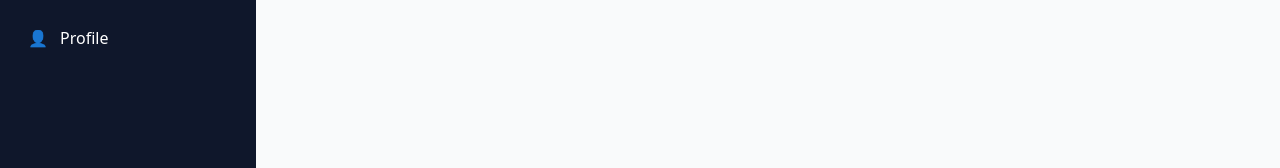
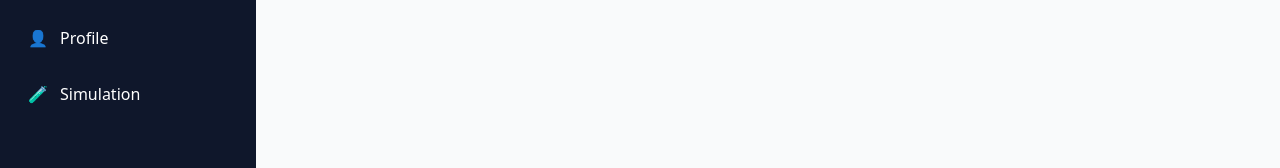
Before and after one commit to Syed-Mubeen-11/personal-wealth-management, a React app in the folder frontend/: page /goals in a window 1280 px wide. Shown: the part 491-659 px from the top of the page. Built offline with nearby package versions, Linux system fonts and the light colour scheme; no server answers; sample sign-in values are in the browser's storage; the HTML template or start-up script is replaced by a standard one.

Commit message:
updated simulation page

```diff
--- a/frontend/src/App.jsx
+++ b/frontend/src/App.jsx
@@ -11,6 +11,7 @@ import ProtectedRoute from './components/ProtectedRoute';
 import Analytics from './pages/Analytics';
 import Transactions from './pages/Transactions';
 import Profile from './pages/Profile';
+import Simulation from './pages/Simulation';
 
 function App() {
   return (
@@ -29,6 +30,7 @@ function App() {
         <Route path="/analytics" element={<ProtectedRoute><Analytics /></ProtectedRoute>} />
         <Route path="/transactions" element={<ProtectedRoute><Transactions /></ProtectedRoute>} />
         <Route path="/profile" element={<ProtectedRoute><Profile /></ProtectedRoute>} />
+        <Route path="/simulation" element={<ProtectedRoute><Simulation /></ProtectedRoute>} />
       </Routes>
     </Router>
   );
--- a/frontend/src/components/Sidebar.jsx
+++ b/frontend/src/components/Sidebar.jsx
@@ -1,6 +1,6 @@
 import React from 'react';
 import { Link, useNavigate } from 'react-router-dom';
-import { logout } from '../services/authservice'; // Ensure the path matches your file name
+import { logout } from '../services/authService'; // Ensure the path matches your file name
 
 const Sidebar = () => {
   const navigate = useNavigate();
@@ -21,6 +21,7 @@ const Sidebar = () => {
     { name: 'Portfolio', path: '/analytics', icon: '📈' },
     { name: 'Trade History', path: '/transactions', icon: '📜' },
     { name: 'Profile', path: '/profile', icon: '👤' },
+    { name: 'Simulation', path: '/simulation', icon: '🧪' },
   ];
 
   return (
```
